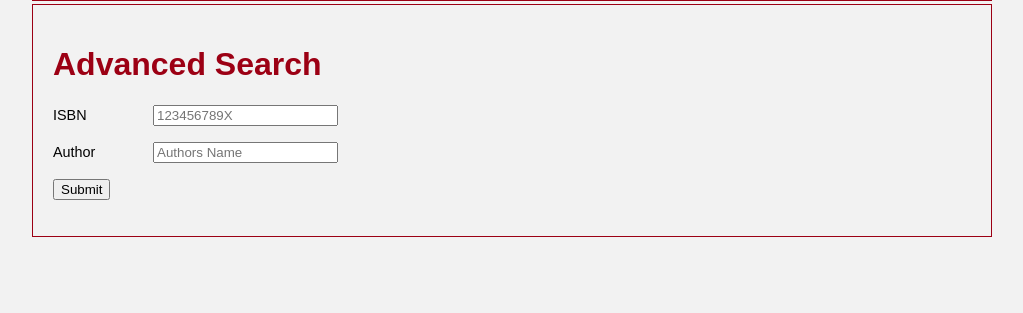
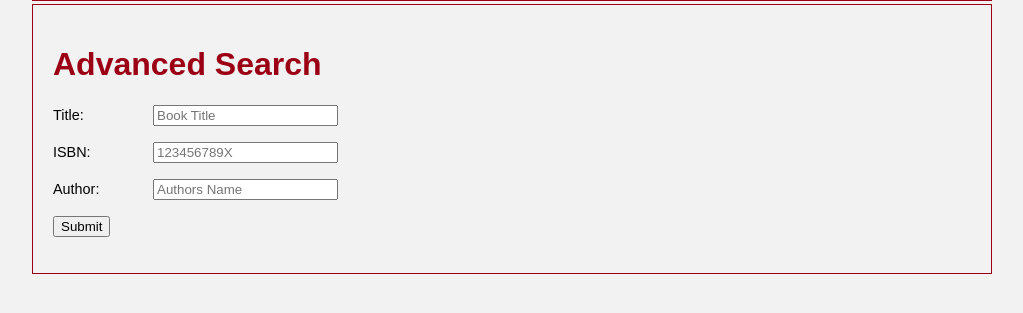
Before and after one commit to patricknaish/comp3001, a Python web app: template src/web/template/advanced.html in a window 1280 px wide. Shown: the part 199-512 px from the top of the page, without its empty margins (128-1151 px from the left). Run offline with Jinja, Linux system fonts and the light colour scheme; the template is opened without the code that fills it, so the values that code supplies are empty.

Commit message:
Updated advanced search html to reflect python changes

```diff
--- a/src/web/template/advanced.html
+++ b/src/web/template/advanced.html
@@ -6,8 +6,9 @@
 <div class="home">
     <h1>Advanced Search</h1>
     <form action="/advsearch" method="POST">
-        <p><label>ISBN</label><input name="isbn" type="text" placeholder="123456789X" /></p>
-        <p><label>Author</label><input name="author" type="text" placeholder="Authors Name" /></p>
+    	<p><label>Title: </label><input name="title" type="text" placeholder="Book Title" /></p>
+        <p><label>ISBN: </label><input name="isbn" type="text" placeholder="123456789X" /></p>
+        <p><label>Author: </label><input name="author" type="text" placeholder="Authors Name" /></p>
         <input type="submit" />
     </form>
 </div>
```
